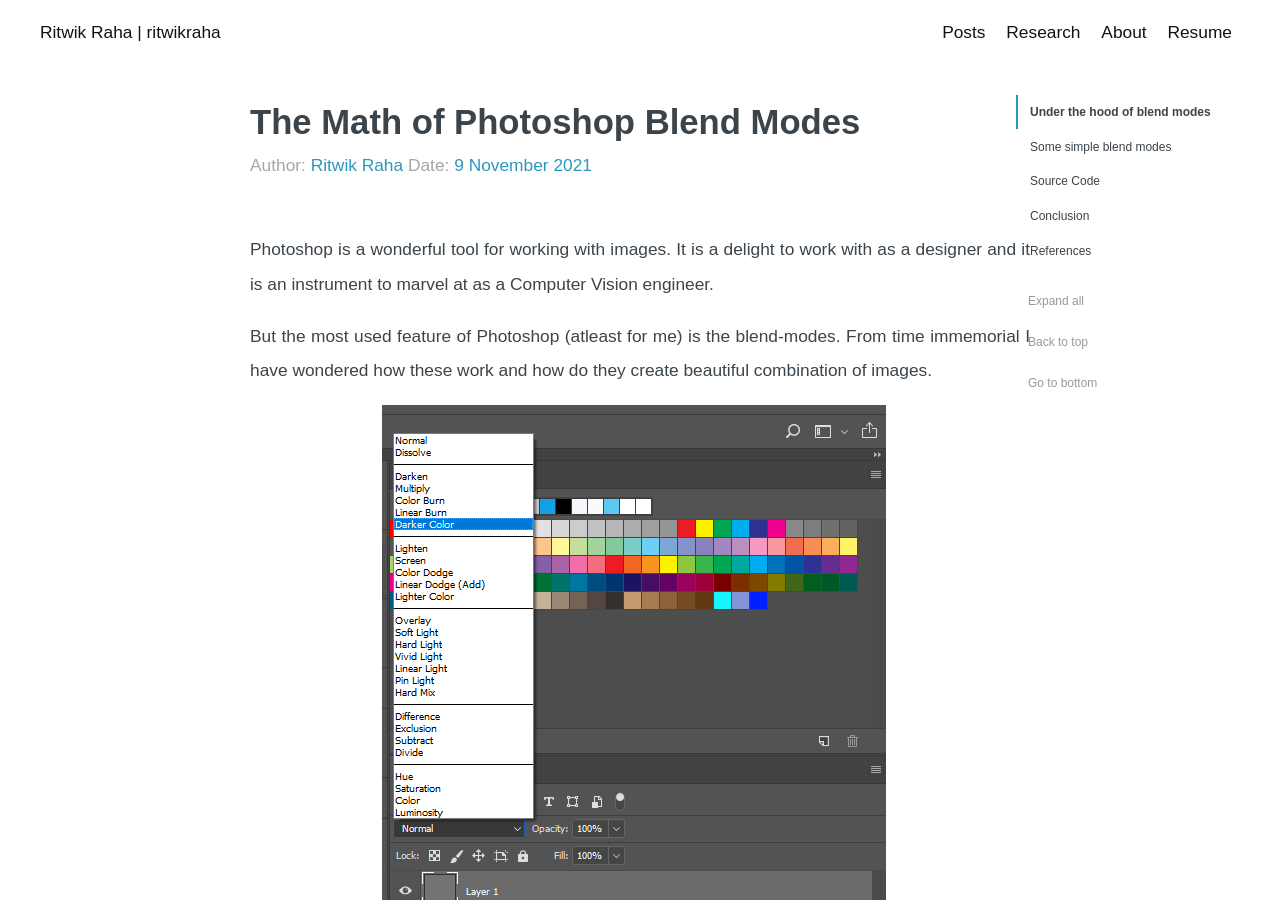
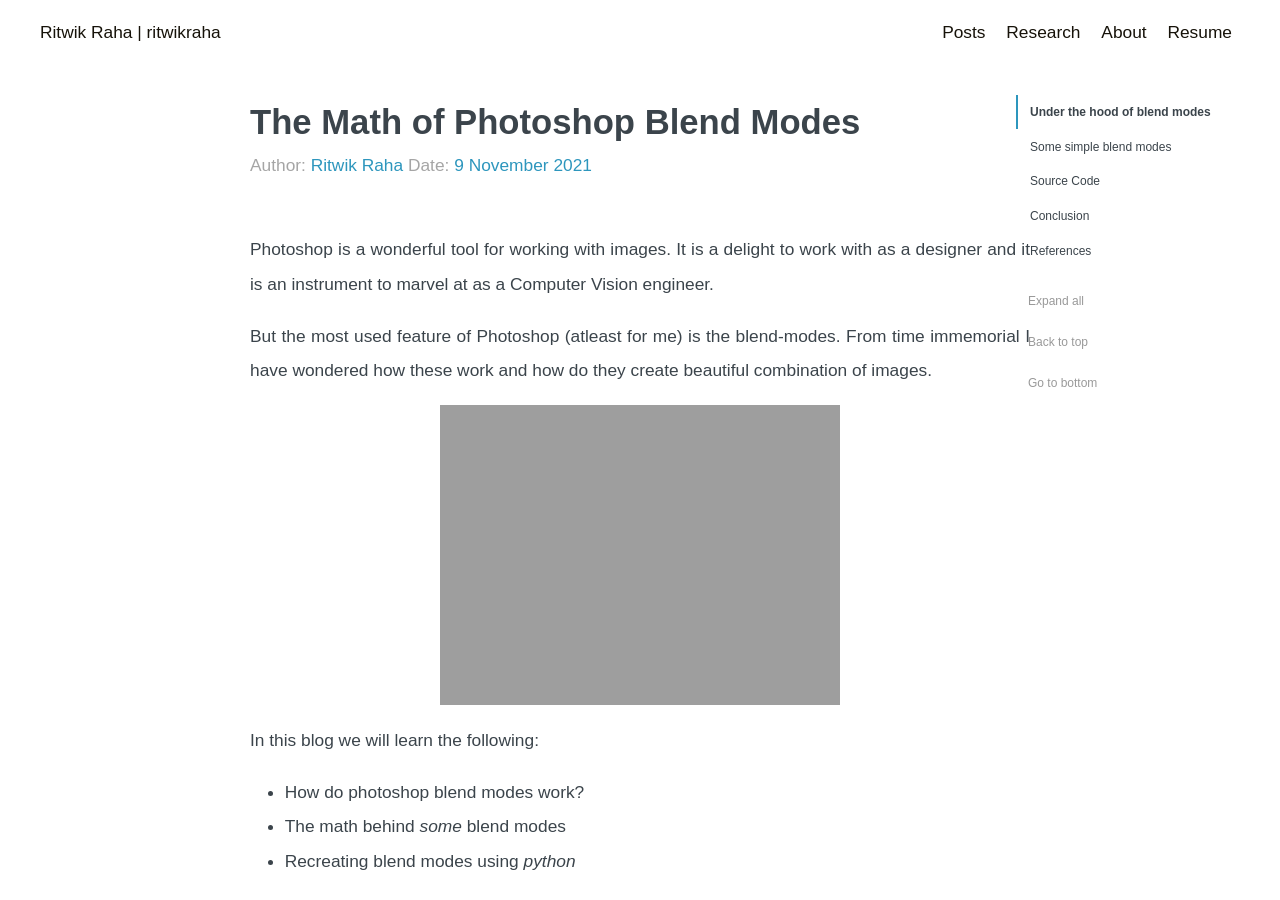
Before and after one commit to ritwikraha/ritwikraha.github.io, a Jekyll site: the page built from _posts/2021-11-9-Photoshop-Math.md, in a window 1280 px wide and 900 px high. Built offline with Jekyll 4.4.1, drawn with Linux system fonts in a browser that asks for light colours; formulas are drawn with MathJax 3; comment, search, counter and statistics services are not loaded.

Commit message:
adding a very noisy gif

```diff
--- a/_posts/2021-11-9-Photoshop-Math.md
+++ b/_posts/2021-11-9-Photoshop-Math.md
@@ -16,7 +16,7 @@
 
 But the most used feature of Photoshop (atleast for me) is the blend-modes. From time immemorial I have wondered how these work and how do they create beautiful combination of images.
 
-![blend-modes]({{site.url}}/assets/post_images/4post/blend-modes.png)
+![blend-modes]({{site.url}}/assets/post_images/4post/blend-modes-photoshop.gif)
 
 In this blog we will learn the following:
 
```
Also changed, not shown: 1 other file.
